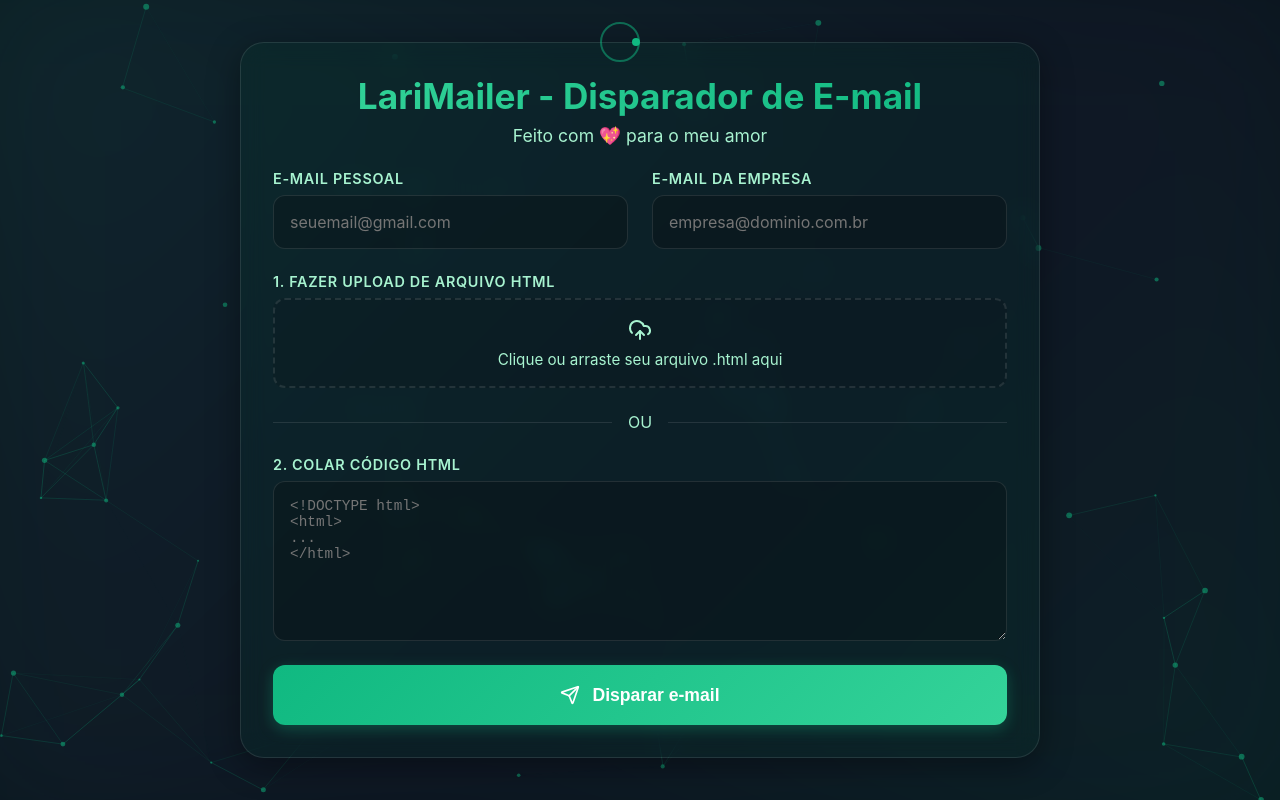
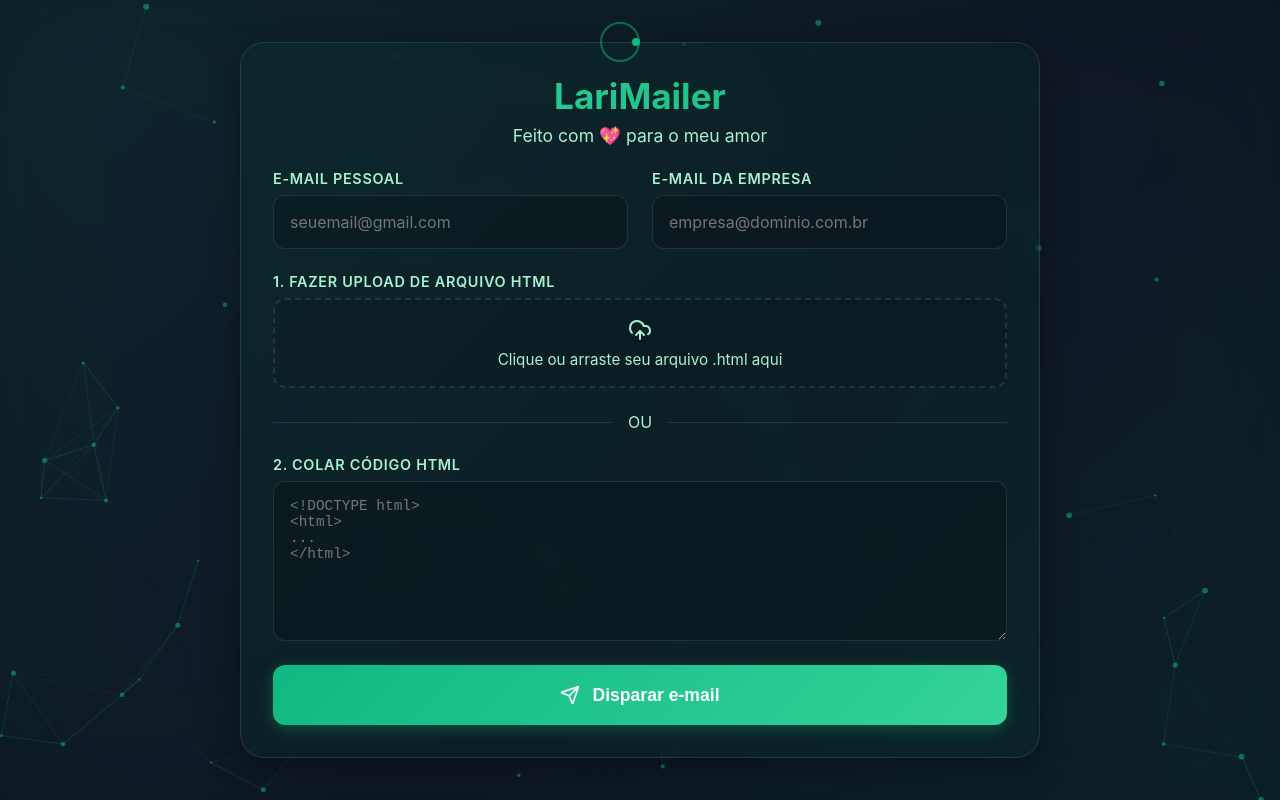
Before and after one commit to ImKaiquera/larimailer, a React (Vite) app in the folder frontend/: page / in a window 1280 px wide. Built offline with nearby package versions, Linux system fonts and the light colour scheme.

Commit message:
style: title page

```diff
--- a/frontend/src/App.jsx
+++ b/frontend/src/App.jsx
@@ -259,7 +259,7 @@ function App() {
       <div className="custom-cursor-outline" ref={cursorOutlineRef}></div>
       <canvas ref={canvasRef} className="plexus-canvas"></canvas>
       <div className="glass-panel">
-      <h1>LariMailer - Disparador de E-mail</h1>
+      <h1>LariMailer</h1>
       <p className="subtitle">Feito com 💖 para o meu amor</p>
 
       <form onSubmit={handleSubmit}>
```
